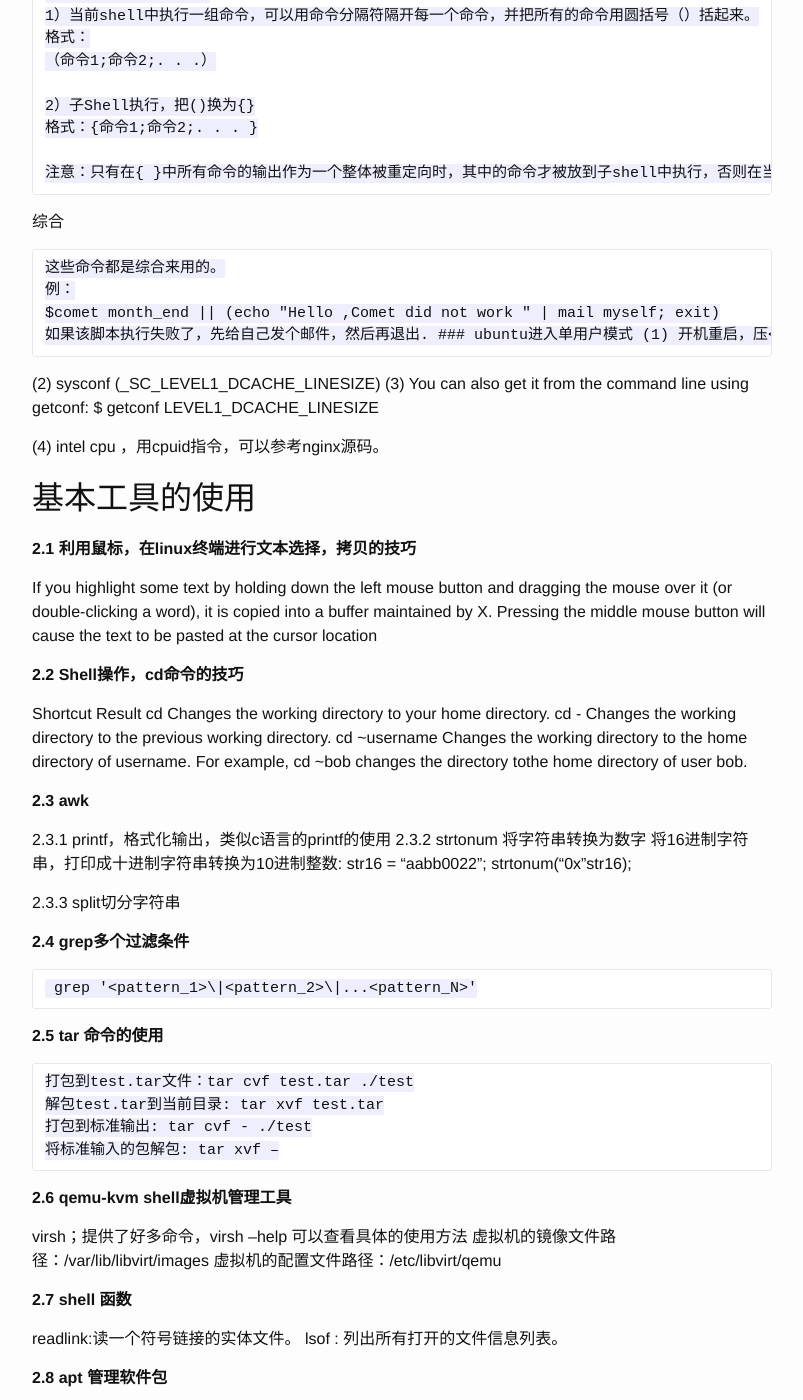
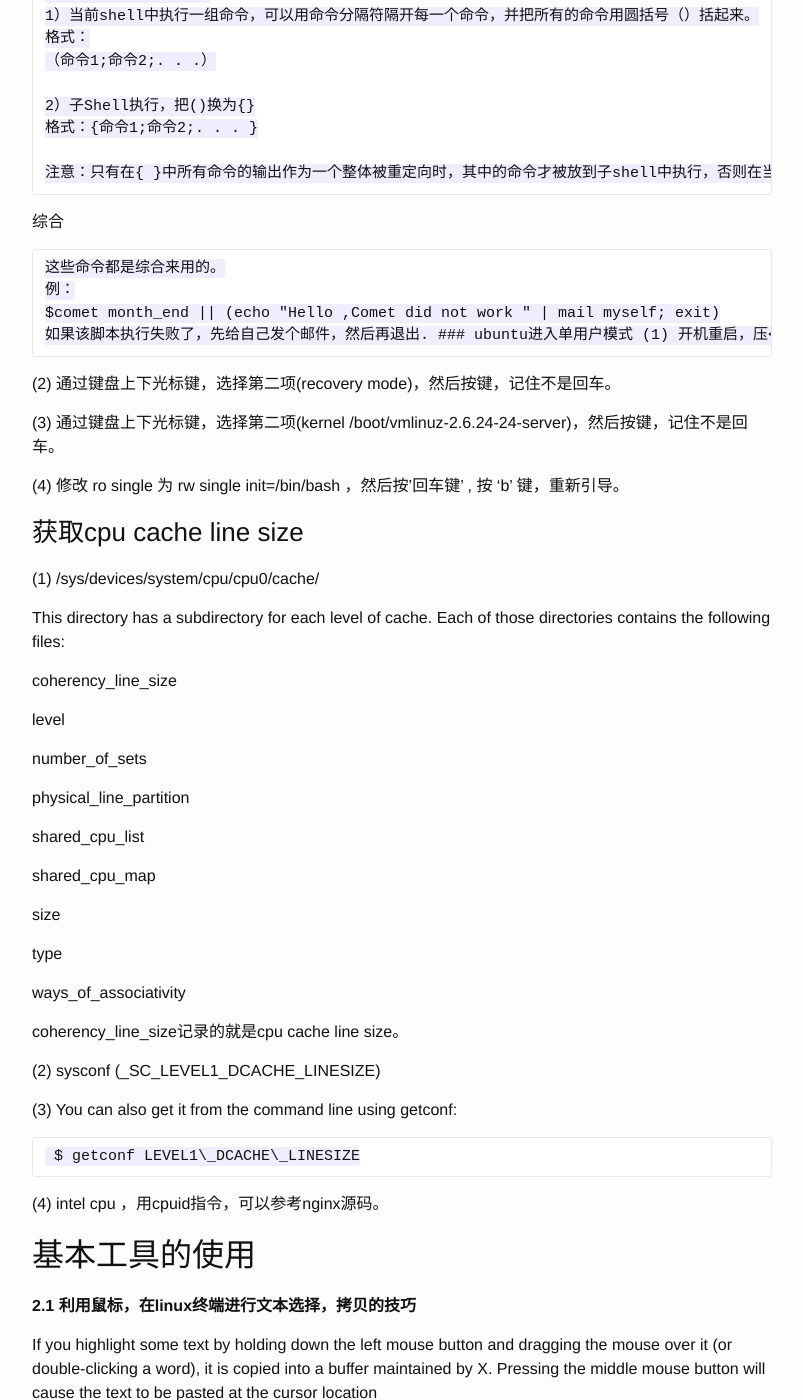
Before and after one commit to haska1025/haska1025.github.io, a Jekyll site: the page built from _posts/2015-02-10-linux常用命令使用集锦.markdown, in a window 1280 px wide and 1400 px high, scrolled down 5725 px. Shown: the whole window, without its empty margins (238-1041 px from the left). Built offline with Jekyll 4.4.1, drawn with Linux system fonts in a browser that asks for light colours; Markdown is read by kramdown in place of the engine named in the settings; some of the changed text lies outside the part shown.

Commit message:
Update 2015-02-10-linux常用命令使用集锦.markdown
change format

```diff
--- a/_posts/2015-02-10-linux常用命令使用集锦.markdown
+++ b/_posts/2015-02-10-linux常用命令使用集锦.markdown
@@ -222,28 +222,46 @@ I have an alternate solution that should always work (even though it's not requi
     如果该脚本执行失败了，先给自己发个邮件，然后再退出.
 ###ubuntu进入单用户模式
 (1) 开机重启，压<ESC>键，进入下面界面
+
 (2) 通过键盘上下光标键，选择第二项(recovery mode)，然后按<e>键，记住不是回车。
+
 (3) 通过键盘上下光标键，选择第二项(kernel /boot/vmlinuz-2.6.24-24-server)，然后按<e>键，记住不是回车。
+
 (4) 修改 ro single 为 rw single init=/bin/bash ，然后按'回车键' , 按 'b' 键，重新引导。
+
 ###获取cpu cache line size
 (1) /sys/devices/system/cpu/cpu0/cache/
+
 This directory has a subdirectory for each level of cache. Each of those directories contains the following files:
+
 coherency\_line\_size
+
 level
+
 number\_of\_sets
+
 physical\_line\_partition
+
 shared\_cpu\_list
+
 shared\_cpu\_map
+
 size
+
 type
+
 ways\_of\_associativity
+
 coherency\_line\_size记录的就是cpu cache line size。
 
 (2) sysconf (\_SC_LEVEL1\_DCACHE\_LINESIZE)
+
 (3) You can also get it from the command line using getconf:
+
      $ getconf LEVEL1\_DCACHE\_LINESIZE
 
 (4) intel cpu ，用cpuid指令，可以参考nginx源码。
+
 ##基本工具的使用
 **2.1	利用鼠标，在linux终端进行文本选择，拷贝的技巧**
 
@@ -254,15 +272,18 @@ pasted at the cursor location
 
 **2.2	Shell操作，cd命令的技巧**
 
-Shortcut                       Result
-cd              Changes the working directory to your home directory.
-cd  \-           Changes the working directory to the previous working directory.
-cd  ~username  Changes the working directory to the home directory of username. For example, cd ~bob changes the directory tothe home directory of user bob.
+    Shortcut                       Result
+    cd              Changes the working directory to your home directory.
+    cd  \-           Changes the working directory to the previous working directory.
+    cd  ~username  Changes the working directory to the home directory of username. For example, cd ~bob changes the directory
+    to the home directory of user bob.
 
 **2.3	awk**
 
 2.3.1	printf，格式化输出，类似c语言的printf的使用
+
 2.3.2	strtonum 将字符串转换为数字
+
      将16进制字符串，打印成十进制字符串转换为10进制整数:
      str16 = “aabb0022”;
      strtonum(“0x”str16);
@@ -282,9 +303,9 @@ cd  ~username  Changes the working directory to the home directory of username.
 
 **2.6	qemu-kvm shell虚拟机管理工具**
 
-virsh；提供了好多命令，virsh –help 可以查看具体的使用方法
-虚拟机的镜像文件路径：/var/lib/libvirt/images
-虚拟机的配置文件路径：/etc/libvirt/qemu
+    virsh；提供了好多命令，virsh –help 可以查看具体的使用方法
+    虚拟机的镜像文件路径：/var/lib/libvirt/images
+    虚拟机的配置文件路径：/etc/libvirt/qemu
 
 **2.7	shell 函数**
 
```
